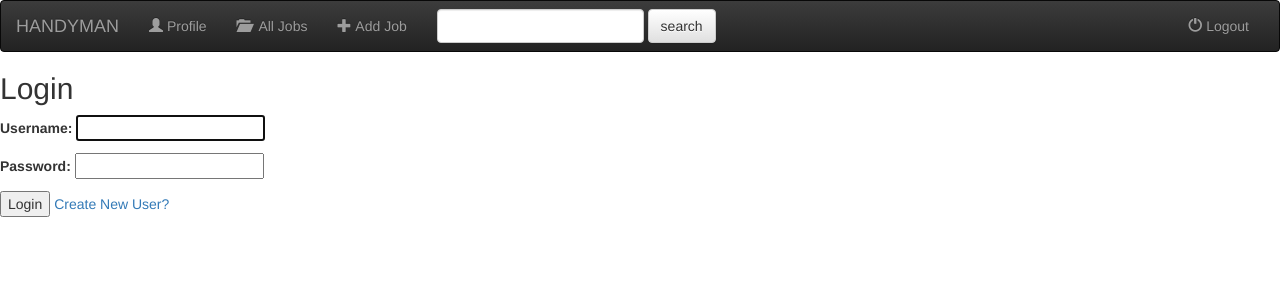
After one commit to JaydonBerry/AWP, a Django app: page /login/ in a window 1280 px wide. The commit adds this page. Shown: the top 300 px of the page. Run offline with Django 3.2, Linux system fonts and the light colour scheme; some libraries are stand-ins or nearby versions.

Commit message:
finished work minus CSS

```diff
--- a/AdvWeb/settings.py
+++ b/AdvWeb/settings.py
@@ -121,3 +121,4 @@ USE_TZ = True
 STATIC_URL = '/static/'
 MEDIA_ROOT = os.path.join(BASE_DIR, 'media')
 MEDIA_URL = '/media/'
+LOGIN_REDIRECT_URL = '/job/'
--- a/AdvWeb/urls.py
+++ b/AdvWeb/urls.py
@@ -18,11 +18,15 @@ from django.contrib import admin
 from django.http import HttpResponseRedirect
 from django.conf import settings
 from django.conf.urls.static import static
+from django.contrib.auth import views as auth_views
 
 urlpatterns = [
     url(r'^admin/', admin.site.urls),
     url(r'^job/', include('job.urls')),
-url(r'^$', lambda r: HttpResponseRedirect('job/')),
+    url(r'^$', lambda r: HttpResponseRedirect('login/')),
+    url(r'^login/$', auth_views.login, name='login'),
+    url(r'^logout/$', auth_views.logout, name='logout'),
+    url(r'^admin/', admin.site.urls),
 ]
 if settings.DEBUG:
     urlpatterns += static(settings.STATIC_URL, document_root=settings.STATIC_ROOT)
--- a/job/models.py
+++ b/job/models.py
@@ -1,12 +1,14 @@
 from django.db import models
 from django.core.urlresolvers import reverse
+from django.contrib.auth.models import User
 
 # Create your models here.
 
 class Job(models.Model):
     title = models.CharField(max_length=250)
     description = models.TextField(max_length=2500)
-    contact =models.CharField(max_length=250)
+    contact = models.TextField(max_length=100)
+    location = models.TextField(max_length=500)
     image = models.FileField()
 
     def get_absolute_url(self):
--- a/job/templates/job/base.html
+++ b/job/templates/job/base.html
@@ -28,7 +28,7 @@
         <div class="collaps navbar-collapse" id="topNavBar">
             <ul class="nav navbar-nav">
                 <li class="">
-                    <a href="{%url 'job:index' %}"><span class="glyphicon glyphicon-user" aria-hidden="true"></span>&nbsp;Profile</a>
+                    <a href="{%url 'job:profile' %}"><span class="glyphicon glyphicon-user" aria-hidden="true"></span>&nbsp;Profile</a>
                 </li>
                 <li class="">
                     <a href="{% url 'job:index' %}"><span class="glyphicon glyphicon-folder-open" aria-hidden="true"></span>&nbsp;&nbsp;All Jobs</a>
@@ -45,7 +45,7 @@
             </form>
             <ul class="nav navbar-nav navbar-right">
                 <li class="">
-                    <a href="#"><span class="glyphicon glyphicon-log-out"></span>&nbsp;Logout</a>
+                    <a href="{% url 'login' %}"><span class="glyphicon glyphicon-off"></span>&nbsp;Logout</a>
                 </li>
             </ul>
 
--- a/job/templates/job/detail.html
+++ b/job/templates/job/detail.html
@@ -3,4 +3,6 @@
 <img src="{{ job.image.url }}" class="img-responsive">
 <h1>{{ job.title }}</h1>
 <p>{{ job.description }}</p>
+<p>{{ job.id }}</p>
+
 {% endblock %}
--- a/job/templates/job/index.html
+++ b/job/templates/job/index.html
@@ -3,8 +3,8 @@
     <ul>
         {% for job in object_list %}
         <li><a href="{% url 'job:detail' job.id %}">{{ job.title }}</a></li>
+        <a href="{%url 'job:job-update' job.id %}"><span class="glyphicon glyphicon-file" aria-hidden="true"></span>&nbsp;Update</a>
+<a href="{%url 'job:job-delete' job.id %}"><span class="glyphicon glyphicon-trash" aria-hidden="true"></span>&nbsp;Delete</a>
         {% endfor %}
     </ul>
-
-
 {% endblock %}
--- a/job/templates/job/registrationForm.html
+++ b/job/templates/job/registrationForm.html
@@ -7,7 +7,7 @@
         <div class="col-sm-12 col-md-7">
             <div class="panel panel-default">
                 <div class="panel-body">
-                    <h3>Create a New Account</h3>
+                    <h3>{% block heading %}Register a new account{% endblock %}</h3>
                     <form class="form-horizontal" action="" method="post" enctype="multipart/form-data">
                         {% csrf_token %}
                         {% include 'job/form_template.html' %}
--- /dev/null
+++ b/job/templates/registration/login.html
@@ -0,0 +1,14 @@
+{% extends 'job/base.html' %}
+
+{% block title %}Login{% endblock %}
+
+{% block body %}
+  <h2>Login</h2>
+  <form method="post">
+    {% csrf_token %}
+    {{ form.as_p }}
+    <button type="submit">Login</button>
+
+    <a href="{% url 'job:user-create' %}">Create New User?</a>
+  </form>
+{% endblock %}
--- a/job/urls.py
+++ b/job/urls.py
@@ -1,19 +1,24 @@
 from django.conf.urls import url
 from . import views
+from django.db import models
+from django.contrib.auth.models import User
+
 
 app_name='job'
 
 urlpatterns = [
     # /job/
     url(r'^$', views.IndexView.as_view(), name='index'),
-    # /job/register
-    url(r'^register/$', views.UserFormView.as_view(), name='register'),
+    # /job/profile
+    url(r'profile/$', views.ProfileView.as_view(), name='profile'),
     # /job/id/
-    url(r'^(?P<pk>[0-9]+)/$', views.DetailView.as_view(), name='detail' ),
+    url(r'detail/(?P<pk>[0-9]+)/$', views.DetailView.as_view(), name='detail' ),
     # /job/add/
     url(r'add/$', views.JobCreate.as_view(), name='job-add'),
+    # /registration/create
+    url(r'create/$', views.UserCreate.as_view(), name='user-create'),
     # /job/update/
-    url(r'update/(?P<pk>[0-9]+)/$', views.JobUpdate.as_view(), name='job-update'),
+    url(r'update/(?P<pk>[0-9]+)$', views.JobUpdate.as_view(), name='job-update'),
     # /job/delete/
-    url(r'job/(?P<pk>[0-9]+)/delete/$', views.JobDelete.as_view(), name='job-delete'),
+    url(r'delete/(?P<pk>[0-9]+)$', views.JobDelete.as_view(), name='job-delete'),
 ]
```
Also changed, not shown: job/templates/job/profile.html (added, +8 -0 lines), job/views.py (+15 -28 lines), db.sqlite3, job/migrations/0001_initial.py, media/door.jpg (added), media/door_AGryqv4.jpg (added), media/door_tgGaTSo.jpg (added).
